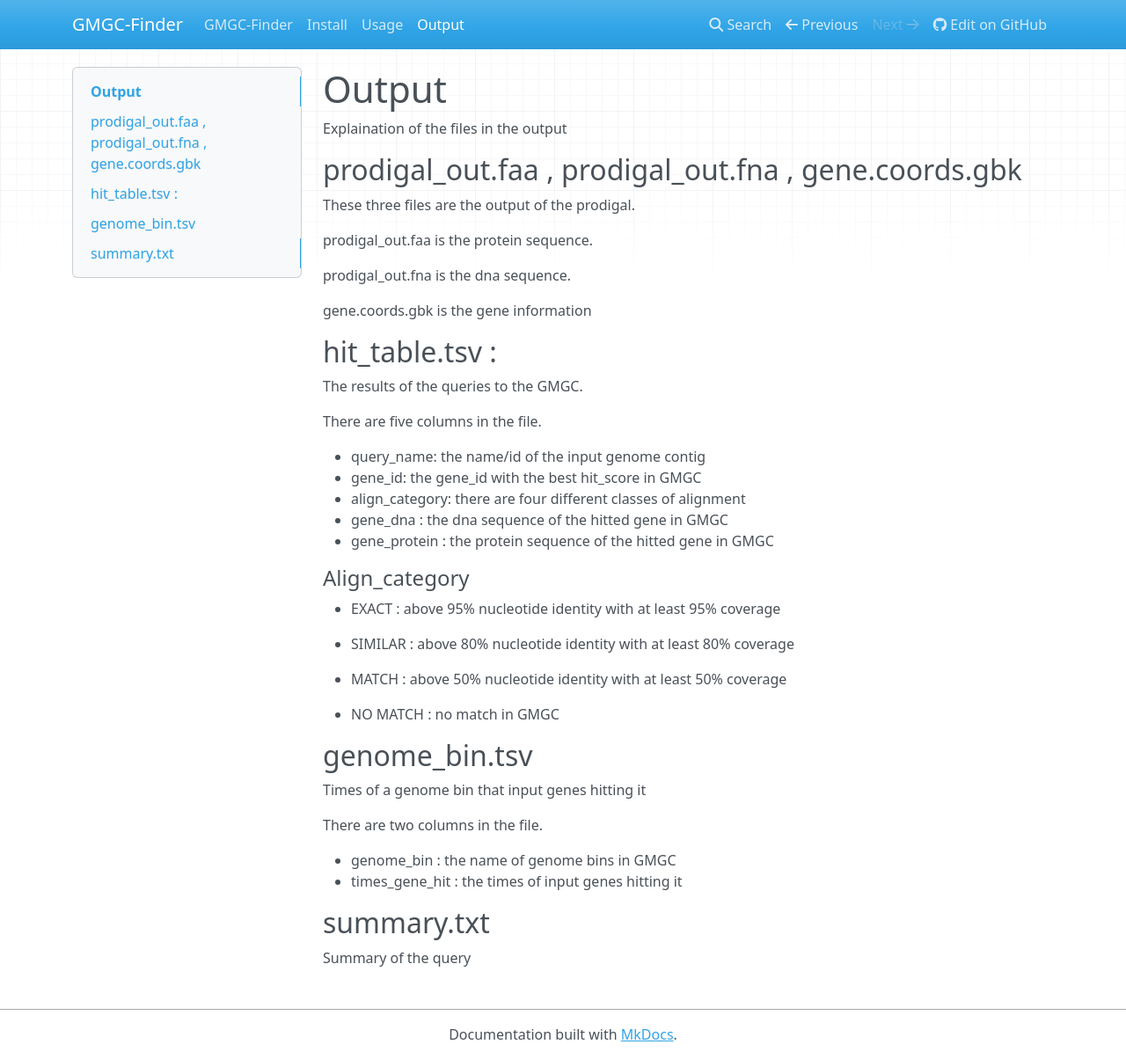
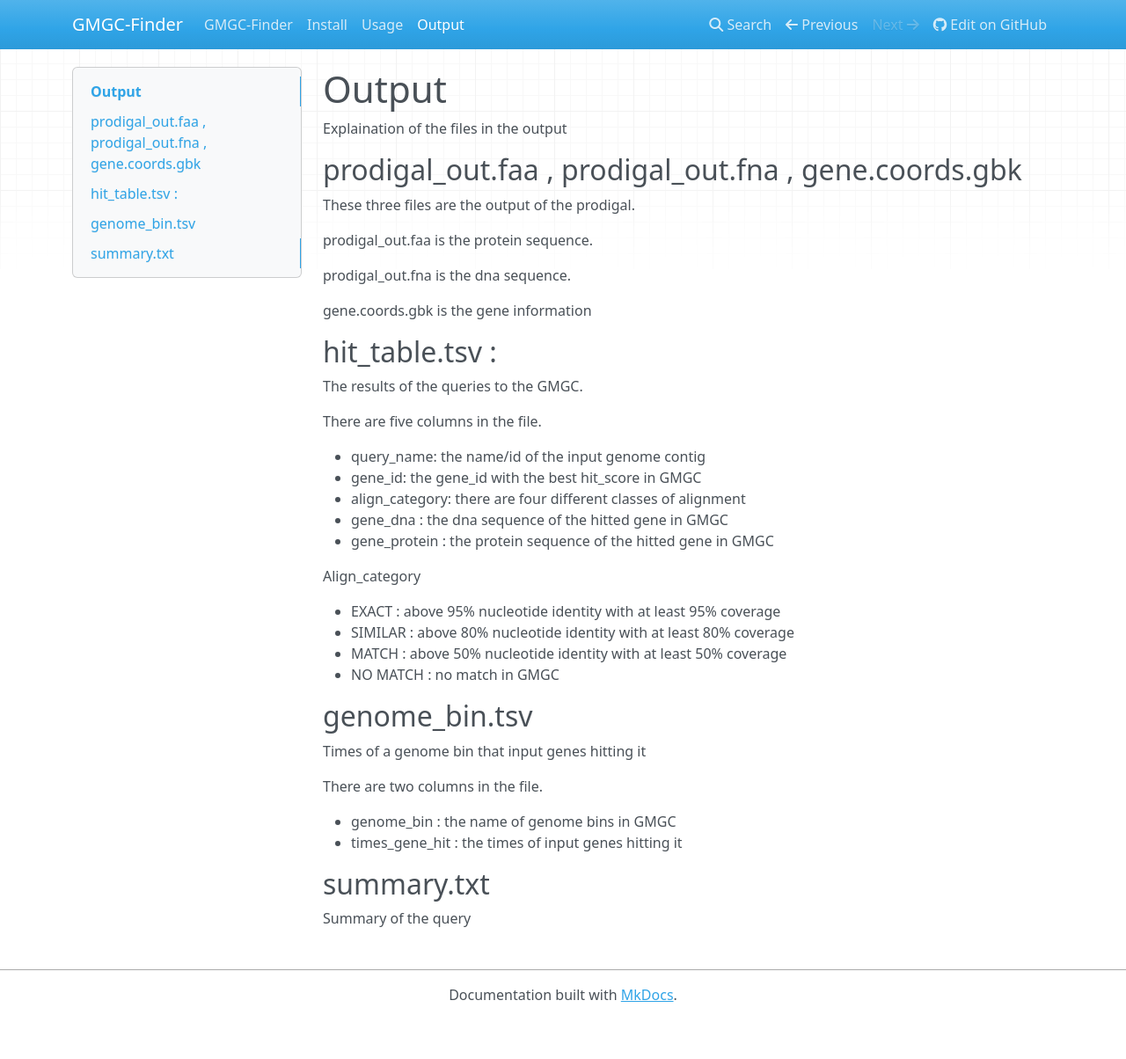
Before and after one commit to BigDataBiology/GMGC-mapper, an MkDocs documentation site: the page built from docs/output.md, in a window 1280 px wide and 1204 px high. Shown: the whole window at 88% size. Built offline with MkDocs 1.6.1, drawn with Linux system fonts in a browser that asks for light colours; nearby versions of some CDN libraries.

Commit message:
add output.md to output

```diff
--- a/docs/output.md
+++ b/docs/output.md
@@ -15,6 +15,8 @@ gene.coords.gbk is the gene information
 
 
 
+
+
 ## hit_table.tsv :
 
 The results of the queries to the GMGC.
@@ -27,15 +29,14 @@ There are five columns in the file.
 - gene_dna : the dna sequence of the hitted gene in GMGC
 - gene_protein : the protein sequence of the hitted gene in GMGC
 
-#### Align_category
+Align_category
 
 - EXACT : above 95% nucleotide identity with at least 95% coverage
+- SIMILAR : above 80% nucleotide identity with at least 80% coverage
+- MATCH : above 50% nucleotide identity with at least 50% coverage
+- NO MATCH : no match in GMGC
 
-- SIMILAR : above 80% nucleotide identity with at least 80% coverage
 
-- MATCH : above 50% nucleotide identity with at least 50% coverage
-
-- NO MATCH : no match in GMGC
 
 
 
@@ -50,6 +51,8 @@ There are two columns in the file.
 
 
 
+
+
 ## summary.txt
 
 Summary of the query
```
Also changed, not shown: 1 other file.
